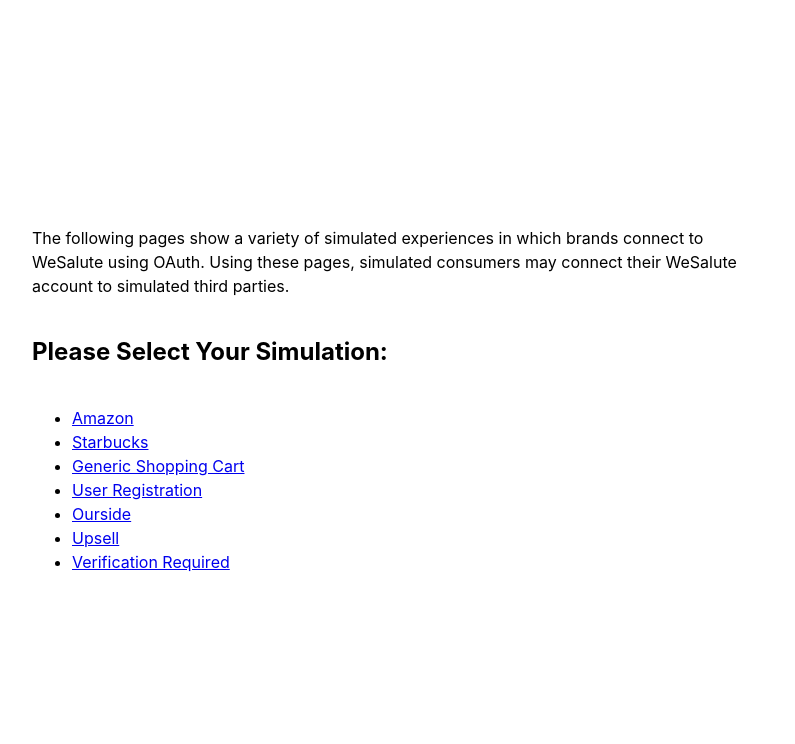
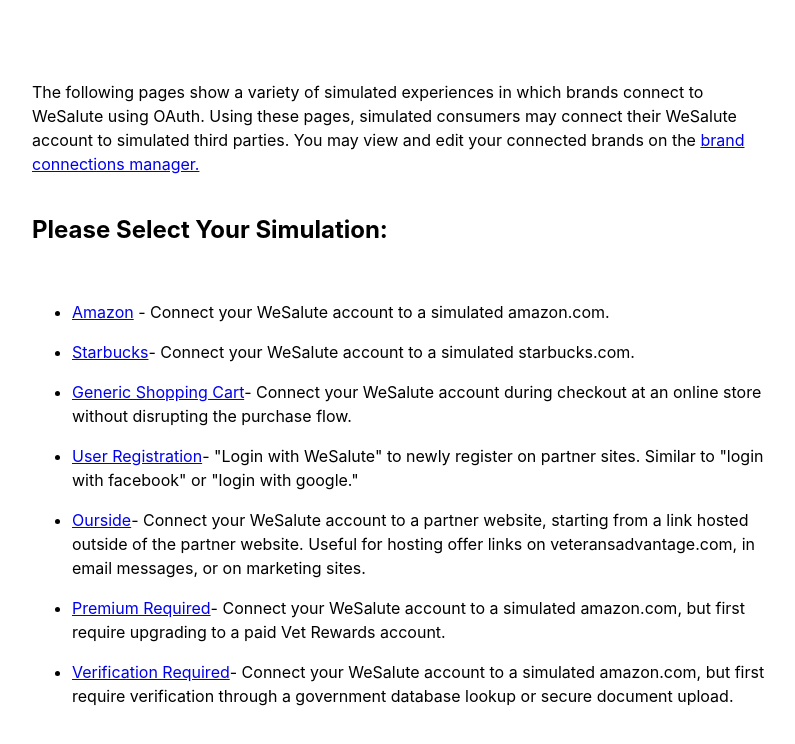
Before and after one commit to wesalute/labs-oauth-examples, a Next.js app: page / in a window 1280 px wide. Shown: the top 744 px of the page, without its empty margins (240-1035 px from the left). Built offline with nearby package versions, Linux system fonts and the light colour scheme.

Commit message:
Update brand connections homepage text

```diff
--- a/pages/index.js
+++ b/pages/index.js
@@ -11,17 +11,18 @@
         <link rel="icon" href="/favicon.ico" />
       </Head>
       <main className={styles.main}>
-        <p className={styles.intro}>The following pages show a variety of simulated experiences in which brands connect to WeSalute using OAuth. Using these pages, simulated consumers may connect their WeSalute account to simulated third parties.</p>
+        <p className={styles.intro}>The following pages show a variety of simulated experiences in which brands connect to WeSalute using OAuth. Using these pages, simulated consumers may connect their WeSalute account to simulated third parties.
+        You may view and edit your connected brands on the <a href="https://checkout-dev.veteransadvantage.com/account/brand-connections">brand connections manager.</a></p>
 
         <h2>Please Select Your Simulation:</h2>
         <ul>
-          <li><Link href="/amazon">Amazon</Link></li>
-          <li><Link href="/starbucks">Starbucks</Link></li>
-          <li><Link href="/cart">Generic Shopping Cart</Link></li>
-          <li><Link href="/robinhood">User Registration</Link></li>
-          <li><Link href="/ourside">Ourside</Link></li>
-          <li><Link href="/upsell">Upsell</Link></li>
-          <li><Link href="/verified-offer">Verification Required</Link></li>
+          <li className={styles.listItem}><Link href="/amazon">Amazon</Link> - Connect your WeSalute account to a simulated amazon.com.</li>
+          <li className={styles.listItem}><Link href="/starbucks">Starbucks</Link>- Connect your WeSalute account to a simulated starbucks.com.</li>
+          <li className={styles.listItem}><Link href="/cart">Generic Shopping Cart</Link>- Connect your WeSalute account during checkout at an online store without disrupting the purchase flow.</li>
+          <li className={styles.listItem}><Link href="/robinhood">User Registration</Link>- "Login with WeSalute" to newly register on partner sites. Similar to "login with facebook" or "login with google."</li>
+          <li className={styles.listItem}><Link href="/ourside">Ourside</Link>- Connect your WeSalute account to a partner website, starting from a link hosted outside of the partner website. Useful for hosting offer links on veteransadvantage.com, in email messages, or on marketing sites.</li>
+          <li className={styles.listItem}><Link href="/upsell">Premium Required</Link>- Connect your WeSalute account to a simulated amazon.com, but first require upgrading to a paid Vet Rewards account.</li>
+          <li className={styles.listItem}><Link href="/verified-offer">Verification Required</Link>- Connect your WeSalute account to a simulated amazon.com, but first require verification through a government database lookup or secure document upload.</li>
         </ul>
       </main>
 
--- a/styles/Home.module.css
+++ b/styles/Home.module.css
@@ -76,6 +76,10 @@
   max-width: 800px;
 }
 
+.listItem {
+  margin: 1em 0;
+}
+
 .card {
   margin: 1rem;
   padding: 1.5rem;
```
